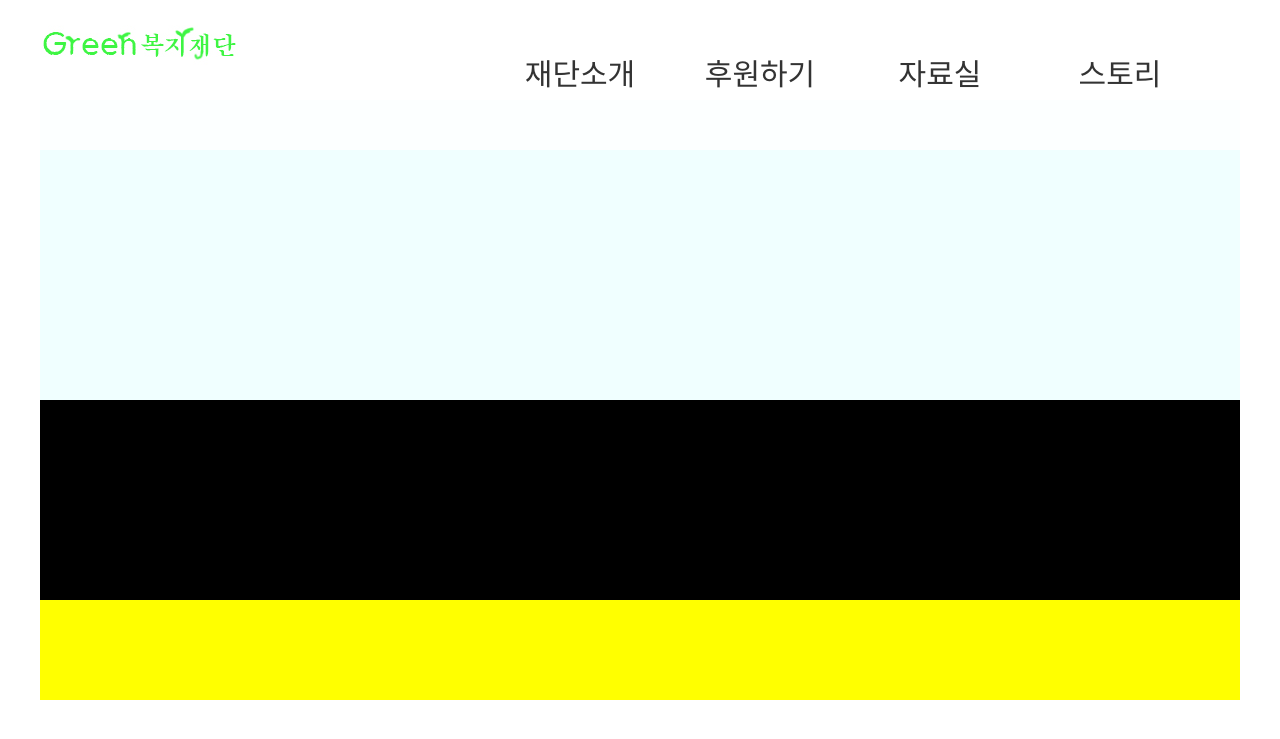
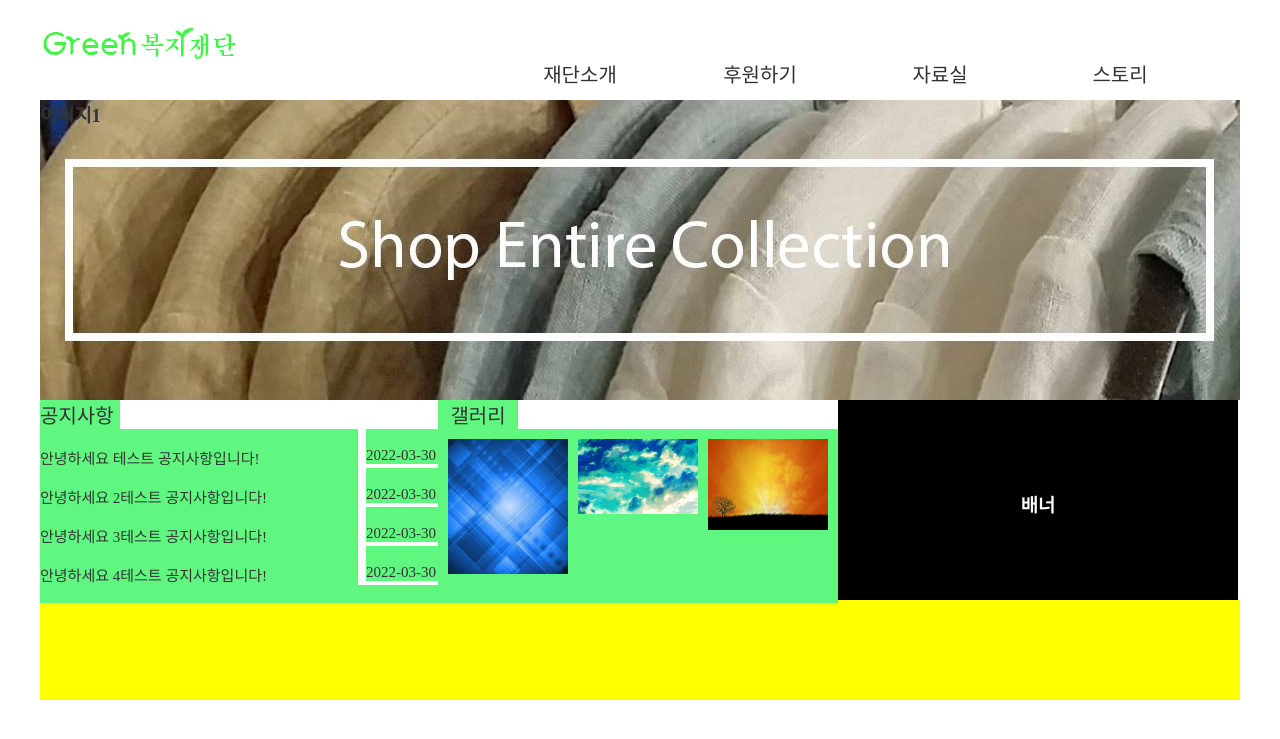
Before and after one commit to BackdevHong/Web-All, a PHP site: page / in a window 1280 px wide. Shown: the top 739 px of the page. Run offline with PHP 8.4, Linux system fonts and the light colour scheme.

Commit message:
완성도 : 80%

```diff
--- a/WebdisignPractice/A-1/js/slide.js
+++ b/WebdisignPractice/A-1/js/slide.js
@@ -4,7 +4,7 @@ $(document).ready(function(){
 
     setInterval(function(){
         if ( i < 2 ){
-            i++
+            i += 1
         } else {
             i = 0;
         }
--- a/WebdisignPractice/A-2/css/style.css
+++ b/WebdisignPractice/A-2/css/style.css
@@ -30,10 +30,10 @@ header {
 
 .top {
     width: 100%;
-    height: 150px;
+    height: 100px;
     position: absolute;
-    background-color: rgba(255, 255, 255, 0.8);
-    z-index: 1;
+    background-color: rgba(255, 255, 255, 1);
+    z-index: 999;
 }
 
 .header-logo {
@@ -52,12 +52,10 @@ header {
 
 .menu > ul > li {
     float: left;
-    font-size: 30px;
+    font-size: 20px;
 }
 
 .menu > ul > li > a {
-    z-index: 1;
-    font-family: cursive;
     display: block;
     position: relative;
     width: 180px;
@@ -83,23 +81,211 @@ header {
 .submenu > li > a {
     display: block;
     width: 180px;
-    font-size: 25px;
+    font-size: 20px;
 }
 
 /* 슬라이드 설정 */
 
 .slide {
+    width: 1200px;
     height: 300px;
-    background-color: azure;
+    position: relative;
+}
+
+.slide div > h3{
+    z-index: 2;
+    position: absolute;
+    background-color: rgba(0, 0, 0, 0);
+
+}
+
+.slide > div{
+    display: block;
+    position: absolute;
+    opacity: 0;
+    overflow: hidden;
+    transition: 0.4s;
+    transform: translateX(-200px);
+}
+
+.slide > div a {
+    display: block;
+    height: 300px;
+}
+
+.slide > div.active{
+    transform: translateX(0);
+    opacity: 1;
 }
 
 /* 칸텐츠 설정 */
 
 .contents {
     height: 200px;
+}
+
+/* 공지사항 설정 */
+
+.announce{
+    width: 398px;
+    height: 200px;
+    float: left;
+}
+
+.announce > div.ann2{
+    background-color: rgb(24, 255, 74);
+    display: block;
+    left: 240px;
+    font-size: 20px;
+    width: 80px;
+    transition: 0.4s;
+}
+
+.announce > div.ann{
+    background-color: rgb(96, 247, 129);
+    display: block;
+    left: 240px;
+    font-size: 20px;
+    width: 80px;
+    transition: 0.4s;
+}
+
+.announce> ul{
+    display: block;
+    position: absolute;
+    height: 174px;
+    width: 398px;
+    background-color: rgb(96, 247, 129);
+}
+
+.announce > ul > li{
+    font-size: 15px;
+    text-align: left;
+}
+
+.announce > ul > li > p{
+    float: right;
+    padding-top: 18px;
+    padding-right: 2px;
+    display: block;
+    background-color: rgb(96, 247, 129);
+}
+
+.announce > ul > li > a{
+    background-color: rgb(96, 247, 129);
+    padding-top: 18px;
+    display: inline-block;
+    width: 317.6px;
+}
+
+.announce > ul > li > a:hover{
+    cursor: pointer;
+    color: lightcoral;
+    font-weight: bold;
+}
+
+/* 갤러리부분 설정 */
+
+.gal{
+    width: 400px;
+    height: 200px;
+    float: left;
+    background-color: #ffffff;
+}
+
+.gal > div.ann{
+    background-color: rgb(96, 247, 129);
+    display: block;
+    text-align: center;
+    left: 240px;
+    font-size: 20px;
+    width: 80px;
+    transition: 0.4s;
+}
+
+.gal > div.ann2{
+    background-color: rgb(24, 255, 74);
+    display: block;
+    text-align: center;
+    left: 240px;
+    font-size: 20px;
+    width: 80px;
+    transition: 0.4s;
+}
+
+.gal > article.Gal{
+    display: block;
+    position: absolute;
+    height: 174px;
+    width: 400px;
+    background-color: rgb(96, 247, 129);
+}
+
+.gal > .Gal > a > img{
+    flex-direction: row;
+    width: 120px;
+    margin-top: 10px;
+    margin-left: 10px;
+    float: left;
+}
+
+.banner{
+    width: 400px;
+    height: 200px;
+    float: left;
     background-color: black;
 }
 
+.banner > h3{
+    color: white;
+    position: relative;
+    text-align: center ;
+    margin-top: 90px;
+    background-color: rgba(255, 255, 255, 0);
+}
+
+/* 팝업창 설정 */
+
+.model {
+    margin: 0 auto;
+    width: 500px;
+    height: 300px;
+    position: relative;
+    top: -500px;
+    display: none;
+    z-index: 1001;
+}
+
+.model > h3{
+    text-align: center;
+    padding: 7px;
+}
+
+.model p{
+    padding: 10px;
+    text-align: center;
+}
+
+.model > button{
+    text-align: center;
+    margin-top: 100px;
+    margin-left: 220px;
+    border: none;
+    width: 60px;
+    border: 1px solid gray;
+}
+#active{
+    display: block;
+}
+
+#mask {
+    position:absolute;
+    left:0;
+    top:0;
+    z-index:1000;
+    background-color:#000;
+    display: none;
+}
 /* 푸터 설정 */
 
 footer {
--- a/WebdisignPractice/A-2/index.html
+++ b/WebdisignPractice/A-2/index.html
@@ -7,11 +7,14 @@
         <link rel="stylesheet" href="./css/style.css" />
         <script src="./js/jquery-3.6.0.js"></script>
         <script src="./js/menu.js"></script>
+        <script src="./js/slide.js"></script>
+        <script src="./js/click.js"></script>
         <title>Green복지재단</title>
     </head>
     <body>
         <!-- 전체적인 틀 -->
-        <div class="container">
+        <div id="mask"></div>
+        <div class="container" id="background">
             <!-- 헤더 -->
             <header>
                 <!-- 로고 -->
@@ -59,15 +62,69 @@
                 </div>
             </header>
             <!-- 슬라이드 -->
-            <section class="slide"></section>
+            <section class="slide">
+                <div>
+                    <h3>이미지1</h3>
+                    <a href="#"><img src="./img/image1.jpg" alt="" srcset=""></a>
+                </div>
+                <div>
+                    <h3>이미지2</h3>
+                    <a href="#"><img src="./img/image2.jpg" alt="" srcset=""></a>
+                </div>
+                <div>
+                    <h3>이미지3</h3>
+                    <a href=""><img src="./img/image3.png" alt="" srcset=""></a>
+                </div>
+            </section>
             <!-- 컨텐츠 -->
             <section class="contents">
                 <!-- 공지사항 -->
-                <article class="announce"></article>
+                <article class="announce">
+                    <div class="ann">
+                        공지사항
+                    </div>
+                    <ul>
+                        <li>
+                            <a href="#">
+                                안녕하세요 테스트 공지사항입니다!
+                            </a>
+                            <p>2022-03-30</p>
+                        </li>
+                        <li>
+                            <a href="#">
+                                안녕하세요 2테스트 공지사항입니다!
+                            </a>
+                            <p>2022-03-30</p>
+                        </li>
+                        <li>
+                            <a href="#">
+                                안녕하세요 3테스트 공지사항입니다!
+                            </a>
+                            <p>2022-03-30</p>
+                        </li>
+                        <li>
+                            <a href="#">
+                                안녕하세요 4테스트 공지사항입니다!
+                            </a>
+                            <p>2022-03-30</p>
+                        </li>
+                    </ul>
+                </article>
                 <!-- 갤러리 -->
-                <article class="gal"></article>
+                <article class="gal">
+                    <div class="ann">
+                        갤러리
+                    </div>
+                    <article class="Gal">
+                        <a><img src="./img/img1.jpeg" alt=""></a>
+                        <a><img src="./img/img2.jpeg" alt=""></a>
+                        <a><img src="./img/img3.jpeg" alt=""></a>
+                    </article>
+                </article>
                 <!-- 배너 -->
-                <article class="banner"></article>
+                <article class="banner">
+                    <h3>배너</h3>
+                </article>
             </section>
             <!-- 푸터 -->
             <footer>
@@ -79,5 +136,15 @@
                 <article class="family"></article>
             </footer>
         </div>
+        <div class="model">
+            <h3>
+                팝업창
+            </h3>
+            <hr>
+            <p>
+                Lorem ipsum dolor sit, amet consectetur adipisicing elit. Totam, mollitia quis quaerat delectus ducimus labore, dignissimos enim quisquam quo natus voluptatum quas consectetur earum illum sapiente possimus ullam placeat vero?
+            </p>
+            <button>닫기</button>
+        </div>
     </body>
 </html>
--- /dev/null
+++ b/WebdisignPractice/A-2/js/click.js
@@ -0,0 +1,19 @@
+$(document).ready(function(){
+    $('.announce > ul > li > a').eq(0).click(function(){
+        $(".model").attr("id", "active")
+        model();
+    })
+
+    $('.model > button').click(function(){
+        $(".model").attr("id", "hide")
+        $("#mask").hide()
+    })
+})
+
+function model(){
+    var width = $(document).width();
+    var height = $(document).height();
+
+    $("#mask").css({'width' : width, 'height' : height})
+    $('#mask').fadeTo("fast",0.8)
+}
--- a/WebdisignPractice/A-2/js/menu.js
+++ b/WebdisignPractice/A-2/js/menu.js
@@ -7,4 +7,16 @@ $(document).ready(function () {
         $(".submenu > li").stop().slideUp();
         $("#menuwrap").stop().animate({ height: "100px" });
     })
+    $(".announce").mouseover(function(){
+        $(".announce div").stop().removeClass("ann")
+        $(".announce div").stop().addClass("ann2")
+        $(".gal div").stop().removeClass("ann2")
+        $(".gal div ").stop().addClass("ann")
+    })
+    $(".gal").mouseover(function(){
+        $(".announce div").stop().removeClass("ann2")
+        $(".announce div").stop().addClass("ann")
+        $(".gal div").stop().removeClass("ann")
+        $(".gal div ").stop().addClass("ann2")
+    })
 })
--- /dev/null
+++ b/WebdisignPractice/A-2/js/slide.js
@@ -0,0 +1,15 @@
+$(document).ready(function(){
+    var i = 0;
+    $(".slide > div").eq(i).addClass("active")
+
+    setInterval(function(){
+        if(i < 2){
+            i += 1
+        } else {
+            i = 0;
+        }
+        $(".slide > div").removeClass("active")
+        $(".slide > div").eq(i).addClass("active")
+    },3000)
+
+})
```
